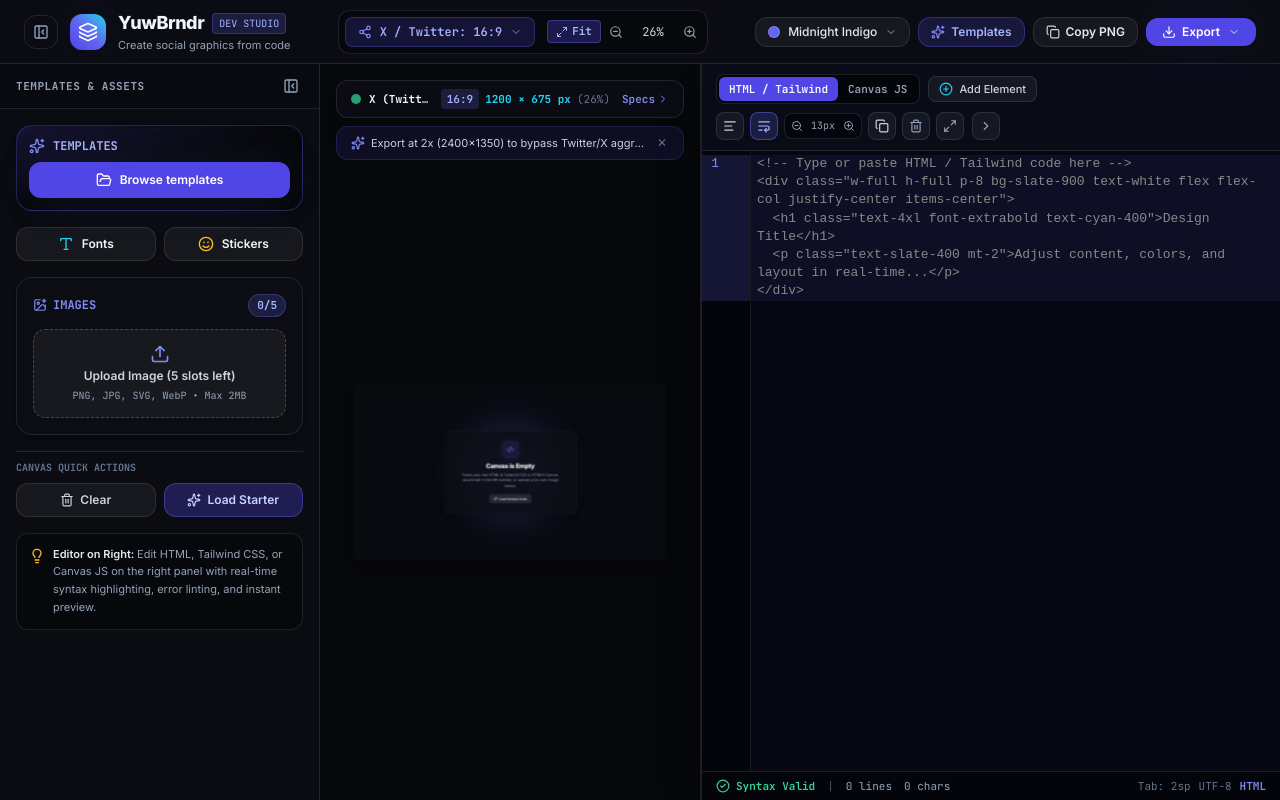
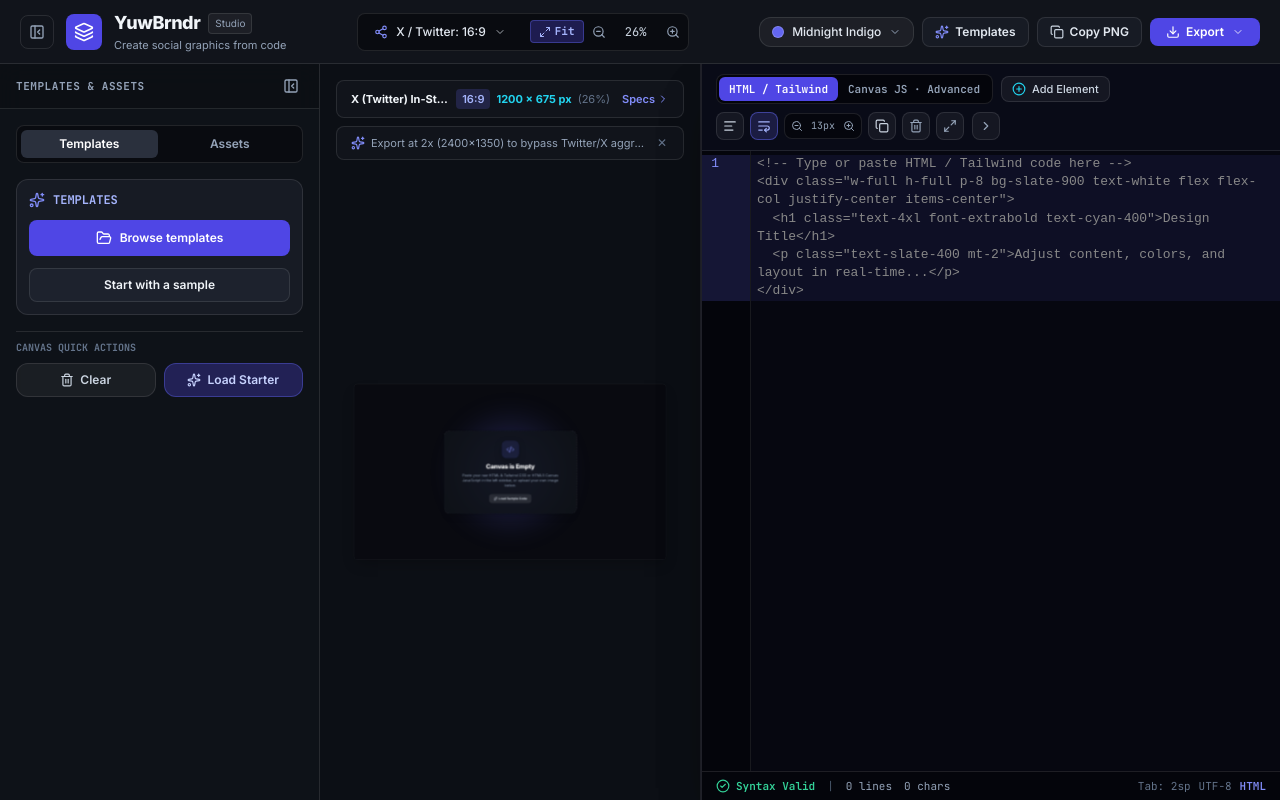
Before and after one commit to TechAaroorian/yuwbrndr, a React (Vite) app: page / in a window 1280 px wide. Built offline with nearby package versions, Linux system fonts and the light colour scheme; a web font is replaced by a local one.

Commit message:
refactor: align studio theme and UX

```diff
--- a/src/App.tsx
+++ b/src/App.tsx
@@ -36,6 +36,7 @@
   const [zoom, setZoom] = useState<number>(0.55);
   const [isExporting, setIsExporting] = useState<boolean>(false);
   const [copiedImage, setCopiedImage] = useState<boolean>(false);
+  const [exportNotice, setExportNotice] = useState<string | null>(null);
   const [isCodeOpen, setIsCodeOpen] = useState<boolean>(false);
   const [isExamplesOpen, setIsExamplesOpen] = useState<boolean>(false);
   const [isFontsOpen, setIsFontsOpen] = useState<boolean>(false);
@@ -185,10 +186,18 @@
         scale,
         fileName: `yuwbrndr-${scale}x.png`,
       });
+      setExportNotice(`PNG exported at ${currentPreset.width * scale} × ${currentPreset.height * scale}px`);
+      setTimeout(() => setExportNotice(null), 3000);
     } catch (err) {
       alert('Export failed. Please check browser console.');
     } finally {
       setIsExporting(false);
+    }
+  };
+
+  const handleClearCode = () => {
+    if (!customCode.trim() || window.confirm('Clear the current canvas code? This cannot be undone.')) {
+      setCustomCode('');
     }
   };
 
@@ -237,7 +246,7 @@
           onOpenExamples={() => setIsExamplesOpen(true)}
           onOpenFonts={() => setIsFontsOpen(true)}
           onOpenStickers={() => setIsStickersOpen(true)}
-          onClearCode={() => setCustomCode('')}
+          onClearCode={handleClearCode}
           userImage={userImage}
           setUserImage={setUserImage}
           useAsBackground={useAsBackground}
@@ -280,7 +289,7 @@
                 setCodeType={setCustomCodeType}
                 code={customCode}
                 onChange={setCustomCode}
-                onClear={() => setCustomCode('')}
+                onClear={handleClearCode}
                 onLoadSample={handleLoadSample}
                 dockMode={dockMode}
                 onDockModeChange={setDockMode}
@@ -305,7 +314,7 @@
                 setCodeType={setCustomCodeType}
                 code={customCode}
                 onChange={setCustomCode}
-                onClear={() => setCustomCode('')}
+                onClear={handleClearCode}
                 onLoadSample={handleLoadSample}
                 dockMode={dockMode}
                 onDockModeChange={setDockMode}
@@ -361,7 +370,7 @@
                 setCodeType={setCustomCodeType}
                 code={customCode}
                 onChange={setCustomCode}
-                onClear={() => setCustomCode('')}
+                onClear={handleClearCode}
                 onLoadSample={handleLoadSample}
                 dockMode={dockMode}
                 onDockModeChange={setDockMode}
@@ -441,6 +450,12 @@
         currentPreset={currentPreset}
         onSelectPreset={setCurrentPreset}
       />
+
+      {exportNotice && (
+        <div role="status" className="fixed bottom-5 left-1/2 -translate-x-1/2 z-[70] rounded-lg border border-emerald-500/30 bg-studio-850 px-4 py-2.5 text-sm font-medium text-emerald-300 shadow-xl">
+          {exportNotice}
+        </div>
+      )}
     </div>
   );
 }
--- a/src/components/CanvasViewport.tsx
+++ b/src/components/CanvasViewport.tsx
@@ -93,7 +93,7 @@
   const canvasHeight = Math.round(currentPreset.height * zoom);
 
   return (
-    <main className="flex-1 h-[calc(100vh-4rem)] bg-studio-950 overflow-hidden flex flex-col items-center justify-between p-4 relative select-none min-w-0">
+    <main className="flex-1 h-[calc(100vh-4rem)] bg-[#0c0f15] overflow-hidden flex flex-col items-center justify-between p-4 relative select-none min-w-0">
       {/* Floating Expand Sidebar Button when sidebar is collapsed */}
       {!isSidebarOpen && onToggleSidebar && (
         <button
@@ -102,14 +102,13 @@
           title="Expand Left Panel (Ctrl+B)"
         >
           <PanelLeftOpen className="w-4 h-4 text-indigo-400 group-hover:text-indigo-300" />
-          <span>Assets & Examples</span>
+          <span>Templates & Assets</span>
         </button>
       )}
 
       {/* Top Floating Platform Info & Resolution Banner */}
-      <div className="w-full max-w-2xl z-20 flex items-center justify-between gap-3 px-3.5 py-2 rounded-xl border border-white/10 bg-studio-900/90 backdrop-blur-md text-xs font-mono shadow-xl shrink-0">
+      <div className="w-full max-w-2xl z-20 flex items-center justify-between gap-3 px-3.5 py-2 rounded-lg border border-white/10 bg-studio-900 text-xs shrink-0">
         <div className="flex items-center gap-2 truncate">
-          <span className="w-2.5 h-2.5 rounded-full bg-emerald-400 inline-block animate-pulse shrink-0" />
           <div className="flex items-center gap-1.5 truncate text-[11px]">
             <span className="font-bold text-slate-100 truncate">{currentPreset.name}</span>
             <span className="px-1.5 py-0.5 rounded bg-indigo-500/20 text-indigo-300 font-semibold shrink-0">
@@ -144,7 +143,7 @@
 
       {/* Platform Optimization Tip Pill */}
       {showTip && currentPreset.tip && (
-        <div className="w-full max-w-2xl mt-2 px-3.5 py-1.5 rounded-xl bg-indigo-950/40 border border-indigo-500/20 text-[11px] text-slate-300 flex items-center justify-between gap-2 shadow-sm font-sans shrink-0">
+        <div className="w-full max-w-2xl mt-2 px-3.5 py-1.5 rounded-lg bg-studio-900 border border-white/10 text-[11px] text-slate-400 flex items-center justify-between gap-2 font-sans shrink-0">
           <div className="flex items-center gap-1.5 truncate">
             <Sparkles className="w-3.5 h-3.5 text-indigo-400 shrink-0" />
             <span className="truncate">{currentPreset.tip}</span>
@@ -183,7 +182,7 @@
           }}
         >
           <div
-            className="origin-top-left shadow-2xl rounded-3xl overflow-hidden border border-white/15"
+            className="origin-top-left shadow-2xl rounded-xl overflow-hidden border border-white/15"
             style={{
               transform: `scale(${zoom})`,
               width: `${currentPreset.width}px`,
--- a/src/components/FullCodeEditor.tsx
+++ b/src/components/FullCodeEditor.tsx
@@ -244,7 +244,7 @@
                   : 'text-slate-400 hover:text-white'
               }`}
             >
-              Canvas JS
+              Canvas JS · Advanced
             </button>
           </div>
 
--- a/src/components/Header.tsx
+++ b/src/components/Header.tsx
@@ -58,16 +58,16 @@
   const [showPresetMenu, setShowPresetMenu] = useState(false);
 
   return (
-    <header className="h-16 border-b border-white/10 bg-studio-900/90 backdrop-blur-md px-4 sm:px-6 flex items-center justify-between z-30 select-none">
+    <header className="h-16 border-b border-white/10 bg-studio-900 px-4 sm:px-5 flex items-center justify-between z-30 select-none">
       {/* Brand Title & Sidebar Toggle */}
       <div className="flex items-center gap-3">
         {onToggleSidebar && (
           <button
             onClick={onToggleSidebar}
-            className={`p-2 rounded-xl border transition-all ${
+            className={`p-2 rounded-lg border transition-colors ${
               isSidebarOpen
                 ? 'border-white/10 text-slate-400 hover:text-white hover:bg-white/5'
-                : 'border-indigo-500/40 bg-indigo-500/15 text-indigo-300 hover:bg-indigo-500/25 shadow-glow-indigo'
+                : 'border-indigo-500/40 bg-indigo-500/15 text-indigo-300 hover:bg-indigo-500/25'
             }`}
             title={isSidebarOpen ? "Collapse Left Panel (Ctrl+B)" : "Expand Left Panel (Ctrl+B)"}
           >
@@ -79,14 +79,14 @@
           </button>
         )}
 
-        <div className="w-9 h-9 rounded-xl bg-gradient-to-tr from-indigo-600 via-indigo-500 to-cyan-400 flex items-center justify-center text-white shadow-glow-indigo shrink-0">
+        <div className="w-9 h-9 rounded-lg bg-indigo-600 flex items-center justify-center text-white shrink-0">
           <Layers className="w-5 h-5" />
         </div>
         <div>
           <div className="flex items-center gap-2">
             <span className="font-extrabold text-slate-100 tracking-tight text-lg">YuwBrndr</span>
-            <span className="text-[10px] font-mono px-1.5 py-0.5 rounded bg-indigo-500/20 text-indigo-300 border border-indigo-500/30 uppercase">
-              Dev Studio
+            <span className="text-[10px] px-1.5 py-0.5 rounded bg-white/5 text-slate-400 border border-white/10">
+              Studio
             </span>
           </div>
           <p className="text-[11px] text-slate-400 hidden sm:block">Create social graphics from code</p>
@@ -94,12 +94,12 @@
       </div>
 
       {/* Center Controls: Platform Selector, Resolution Guide & Zoom */}
-      <div className="hidden lg:flex items-center gap-2 bg-studio-950/80 p-1.5 rounded-xl border border-white/10">
+      <div className="hidden lg:flex items-center gap-2 bg-studio-950 p-1 rounded-lg border border-white/10">
         {/* Platform Preset Dropdown */}
         <div className="relative">
           <button
             onClick={() => setShowPresetMenu(!showPresetMenu)}
-            className="flex items-center gap-2 px-3 py-1.5 rounded-lg bg-indigo-600/20 hover:bg-indigo-600/30 border border-indigo-500/30 text-xs font-mono font-semibold text-indigo-300 transition-all"
+            className="flex items-center gap-2 px-3 py-1.5 rounded-md hover:bg-white/5 text-xs font-medium text-slate-200 transition-colors"
           >
             <Share2 className="w-3.5 h-3.5 text-indigo-400" />
             <span>{currentPreset.platform}: {currentPreset.aspectRatio}</span>
@@ -239,7 +239,7 @@
         {/* Browse Examples Button */}
         <button
           onClick={onOpenExamples}
-          className="flex items-center gap-1.5 px-3 py-1.5 rounded-xl border border-indigo-500/30 bg-indigo-600/20 hover:bg-indigo-600/30 text-xs font-semibold text-indigo-300 transition-all shadow-sm"
+          className="flex items-center gap-1.5 px-3 py-1.5 rounded-lg border border-white/10 bg-studio-850 hover:bg-studio-800 text-xs font-semibold text-slate-200 transition-colors"
           title="Browse templates"
         >
           <Sparkles className="w-3.5 h-3.5 text-indigo-400" />
@@ -250,7 +250,7 @@
         <button
           onClick={onCopyImage}
           disabled={isExporting}
-          className="flex items-center gap-1.5 px-3 py-1.5 rounded-xl border border-white/10 bg-white/5 hover:bg-white/10 text-xs font-semibold text-slate-200 transition-colors"
+          className="flex items-center gap-1.5 px-3 py-1.5 rounded-lg border border-white/10 bg-studio-850 hover:bg-studio-800 text-xs font-semibold text-slate-200 transition-colors"
           title="Copy rendered PNG to clipboard"
         >
           {copiedImage ? (
@@ -266,7 +266,7 @@
           <button
             onClick={() => setShowExportMenu(!showExportMenu)}
             disabled={isExporting}
-            className="flex items-center gap-1.5 px-4 py-1.5 rounded-xl bg-indigo-600 hover:bg-indigo-500 active:scale-95 text-white font-semibold text-xs shadow-glow-indigo transition-all"
+            className="flex items-center gap-1.5 px-4 py-1.5 rounded-lg bg-indigo-600 hover:bg-indigo-500 active:scale-95 text-white font-semibold text-xs transition-colors"
           >
             <Download className="w-3.5 h-3.5" />
             <span>{isExporting ? 'Rendering...' : 'Export'}</span>
@@ -298,8 +298,7 @@
               >
                 <div>
                   <div className="font-semibold text-indigo-300 flex items-center gap-1">
-                    <span>Retina (Recommended)</span>
-                    <span className="text-[9px] px-1 rounded bg-indigo-500 text-white font-bold">PRO</span>
+                    <span>Recommended</span>
                   </div>
                   <div className="text-[10px] text-indigo-400/80 font-mono">2x ({currentPreset.width * 2}×{currentPreset.height * 2})</div>
                 </div>
--- a/src/components/Sidebar.tsx
+++ b/src/components/Sidebar.tsx
@@ -6,7 +6,6 @@
   Check,
   Sparkles,
   FolderOpen,
-  Lightbulb,
   AlertCircle,
   X,
   PanelLeftClose,
@@ -58,6 +57,7 @@
 }) => {
   const fileInputRef = useRef<HTMLInputElement>(null);
   const [isDragging, setIsDragging] = useState<boolean>(false);
+  const [activeTab, setActiveTab] = useState<'templates' | 'assets'>('templates');
 
   const handleFileInputChange = (e: React.ChangeEvent<HTMLInputElement>) => {
     if (e.target.files && onAddAssets) {
@@ -115,7 +115,12 @@
       />
 
       <div className="p-4 space-y-4">
-        <div className="p-3 rounded-2xl bg-gradient-to-br from-indigo-950/60 via-studio-950 to-studio-950 border border-indigo-500/30 shadow-lg space-y-2">
+        <div className="grid grid-cols-2 gap-1 rounded-lg border border-white/10 bg-studio-950 p-1">
+          <button onClick={() => setActiveTab('templates')} className={`rounded-md px-3 py-1.5 text-xs font-semibold transition-colors ${activeTab === 'templates' ? 'bg-studio-700 text-white' : 'text-slate-400 hover:text-white'}`}>Templates</button>
+          <button onClick={() => setActiveTab('assets')} className={`rounded-md px-3 py-1.5 text-xs font-semibold transition-colors ${activeTab === 'assets' ? 'bg-studio-700 text-white' : 'text-slate-400 hover:text-white'}`}>Assets</button>
+        </div>
+
+        {activeTab === 'templates' && <div className="p-3 rounded-xl bg-studio-850 border border-white/10 space-y-3">
           <div className="flex items-center gap-2 text-indigo-300 font-bold text-xs font-mono">
             <Sparkles className="w-4 h-4 text-indigo-400" />
             <span>TEMPLATES</span>
@@ -123,14 +128,15 @@
 
           <button
             onClick={onOpenExamples}
-            className="w-full py-2.5 px-3 rounded-xl bg-indigo-600 hover:bg-indigo-500 text-white text-xs font-semibold flex items-center justify-center gap-2 shadow-glow-indigo transition-all"
+            className="w-full py-2.5 px-3 rounded-lg bg-indigo-600 hover:bg-indigo-500 text-white text-xs font-semibold flex items-center justify-center gap-2 transition-colors"
           >
             <FolderOpen className="w-4 h-4" />
             <span>Browse templates</span>
           </button>
-        </div>
+          <button onClick={() => onLoadSample(customCodeType)} className="w-full py-2 px-3 rounded-lg border border-white/10 bg-studio-800 hover:bg-studio-700 text-xs font-semibold transition-colors">Start with a sample</button>
+        </div>}
 
-        <div className="grid grid-cols-2 gap-2">
+        {activeTab === 'assets' && <><div className="grid grid-cols-2 gap-2">
           {onOpenFonts && (
             <button onClick={onOpenFonts} className="py-2 px-3 rounded-xl border border-white/10 bg-white/5 hover:bg-white/10 text-xs font-semibold flex items-center justify-center gap-2">
               <Type className="w-4 h-4 text-cyan-400" /> Fonts
@@ -144,7 +150,7 @@
         </div>
 
         {/* CUSTOM ASSET UPLOAD & GALLERY (MAX 2MB, MAX 5 FILES) */}
-        <div className="p-4 rounded-2xl bg-studio-900/90 border border-white/10 space-y-3 shadow-md">
+        <div className="p-4 rounded-xl bg-studio-850 border border-white/10 space-y-3">
           <div className="flex items-center justify-between">
             <label className="text-xs font-mono uppercase text-indigo-400 font-bold flex items-center gap-1.5">
               <ImagePlus className="w-3.5 h-3.5" />
@@ -270,7 +276,7 @@
               })}
             </div>
           )}
-        </div>
+        </div></>}
 
         {/* Canvas Quick Actions */}
         <div className="pt-2 border-t border-white/10 space-y-2">
@@ -298,16 +304,6 @@
           </div>
         </div>
 
-        {/* Helpful Tip */}
-        <div className="p-3 rounded-xl bg-studio-950 border border-white/10 text-[11px] text-slate-400 leading-relaxed font-sans flex items-start gap-2">
-          <Lightbulb className="w-4 h-4 text-amber-400 shrink-0 mt-0.5" />
-          <div>
-            <span className="font-semibold text-slate-200">Editor on Right: </span>
-            <span>
-              Edit HTML, Tailwind CSS, or Canvas JS on the right panel with real-time syntax highlighting, error linting, and instant preview.
-            </span>
-          </div>
-        </div>
       </div>
     </aside>
   );
--- a/src/index.css
+++ b/src/index.css
@@ -24,8 +24,9 @@
   }
 
   body {
-    background-color: #07080b;
+    background-color: #090b10;
     color: #f1f5f9;
+    font-feature-settings: 'cv02', 'cv03', 'cv04', 'cv11';
   }
 }
 
@@ -47,9 +48,9 @@
 
 /* Glassmorphism utility */
 .glass-panel {
-  background: rgba(18, 20, 30, 0.75);
-  backdrop-filter: blur(16px);
-  -webkit-backdrop-filter: blur(16px);
+  background: rgba(23, 27, 36, 0.96);
+  backdrop-filter: blur(10px);
+  -webkit-backdrop-filter: blur(10px);
   border: 1px solid rgba(255, 255, 255, 0.08);
 }
 
@@ -57,7 +58,7 @@
   transition: all 0.2s cubic-bezier(0.4, 0, 0.2, 1);
 }
 .glass-panel-hover:hover {
-  background: rgba(24, 27, 40, 0.85);
+  background: rgba(29, 34, 45, 0.96);
   border-color: rgba(255, 255, 255, 0.15);
 }
 
--- a/tailwind.config.js
+++ b/tailwind.config.js
@@ -25,12 +25,12 @@
     extend: {
       colors: {
         studio: {
-          950: '#07080b',
-          900: '#0d0e15',
-          850: '#12141e',
-          800: '#181b28',
-          700: '#23273a',
-          600: '#323750',
+          950: '#090b10',
+          900: '#11141b',
+          850: '#171b24',
+          800: '#1d222d',
+          700: '#2a303d',
+          600: '#3b4352',
           accent: '#6366f1',
           cyan: '#06b6d4',
           emerald: '#10b981',
@@ -56,10 +56,10 @@
         arcade: ['"Press Start 2P"', 'monospace'],
       },
       boxShadow: {
-        'glow-indigo': '0 0 50px -10px rgba(99, 102, 241, 0.3)',
-        'glow-cyan': '0 0 50px -10px rgba(6, 182, 212, 0.3)',
-        'glow-rose': '0 0 50px -10px rgba(244, 63, 94, 0.3)',
-        'glow-emerald': '0 0 50px -10px rgba(16, 185, 129, 0.3)',
+        'glow-indigo': '0 8px 24px rgba(0, 0, 0, 0.24)',
+        'glow-cyan': '0 8px 24px rgba(0, 0, 0, 0.24)',
+        'glow-rose': '0 8px 24px rgba(0, 0, 0, 0.24)',
+        'glow-emerald': '0 8px 24px rgba(0, 0, 0, 0.24)',
       },
       backgroundImage: {
         'grid-pattern': 'radial-gradient(circle, rgba(255,255,255,0.07) 1px, transparent 1px)',
```
